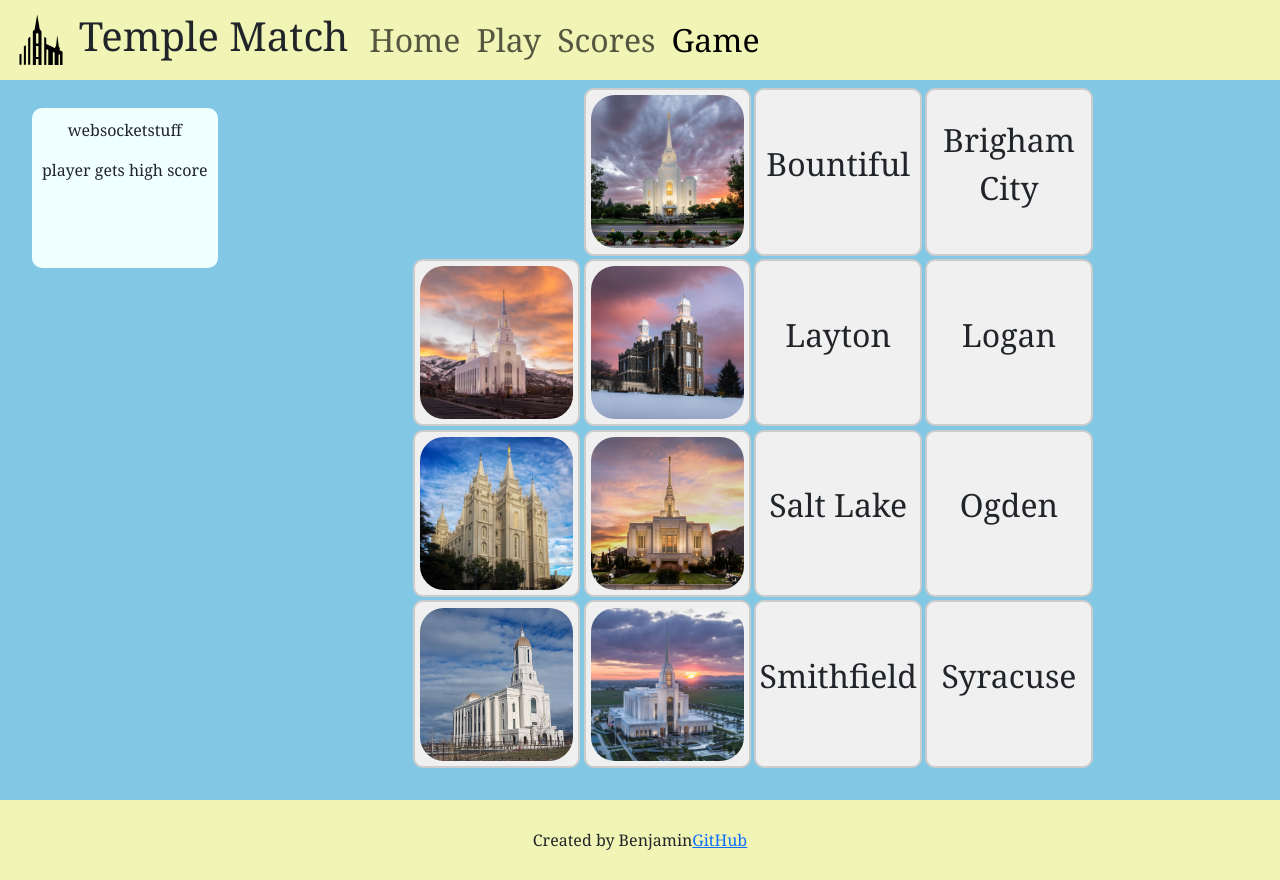
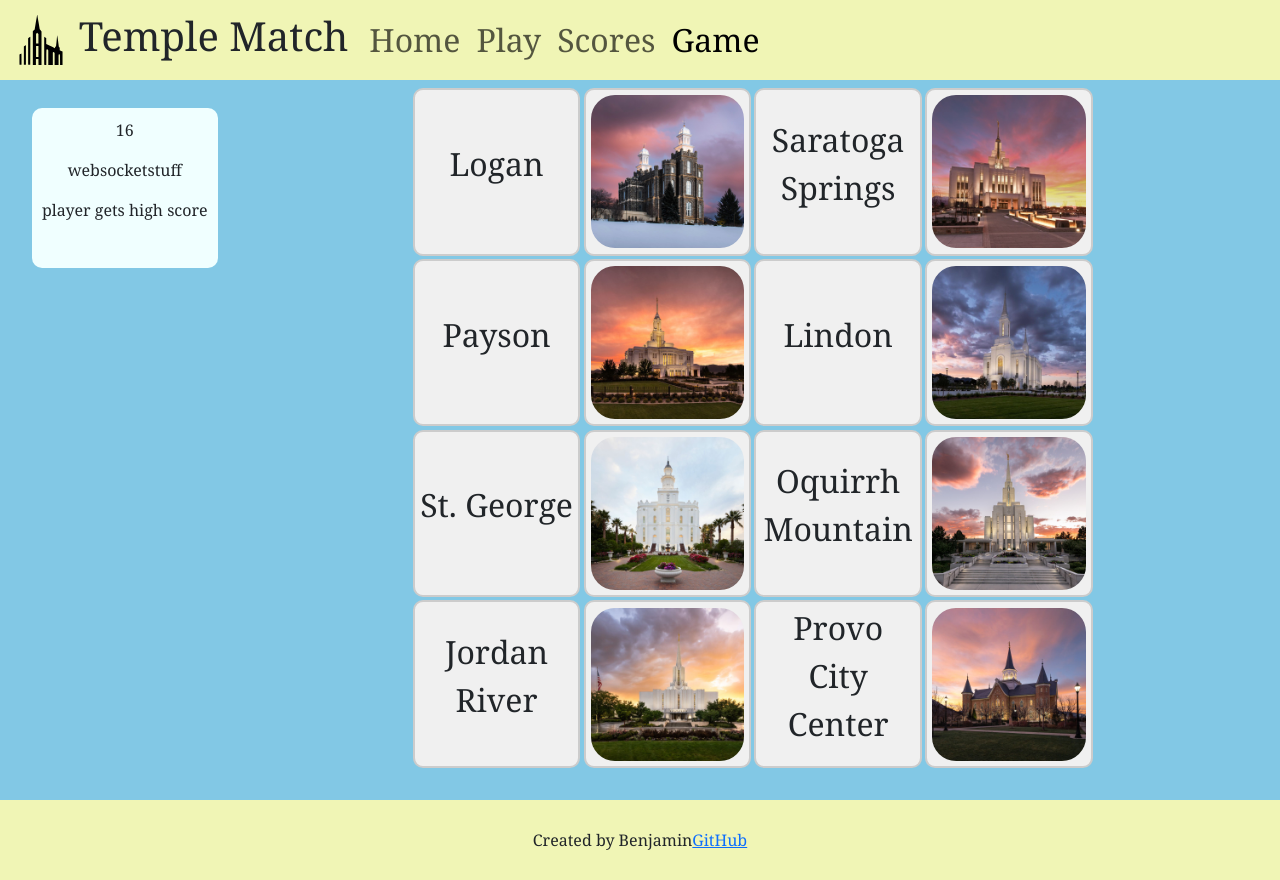
Before and after one commit to Baboonebyu/startupW2026, a React (Vite) app: page /game in a window 1280 px wide. Built offline with nearby package versions, Linux system fonts and the light colour scheme.

Commit message:
Got the random temple selected each time but Still need to shuffle the deck.

```diff
--- a/src/game/game.jsx
+++ b/src/game/game.jsx
@@ -5,30 +5,22 @@ export function Game() {
   return (
     <main className="container-fluid  text-center gameMain">
               <div className ="websocketInfo">
+                <p>{Deck.length}</p>
 <p> websocketstuff</p>
 <p>player gets high score</p>
 
 </div>
         <div className="gameBoard">
-            <div className = "card fade"> <img src="Temple photo library/bountiful.jpg" alt="bountiful" width="100%" height="100%"/></div>
-            <div className = "card"> <img src="Temple photo library/brigham city.jpg" alt="brigham city" width="100%" height="100%"/></div>
-            <div className = "card"> <p>Bountiful</p></div>
-            <div className = "card"> <p>Brigham City</p></div>
+          {Deck.map((card, index) => (
+            <div key={card.id} className="card">
+              {card.image ? (
+                <img src={card.image} alt ="Temple" width="100%" height="100%" />
+              ) : (
+                <p>{card.name}</p>
+              )}
+            </div>
+          ))}
 
-            <div className = "card"> <img src="Temple photo library/layton.jpg" alt="layton" width="100%" height="100%"/></div>
-            <div className = "card"> <img src="Temple photo library/logan.jpg" alt="logan" width="100%" height="100%"/></div>
-            <div className = "card"> <p>Layton</p></div>
-            <div className = "card"> <p>Logan</p></div>
-
-            <div className = "card"> <img src="Temple photo library/saltlake.jpg" alt="salt lake" width="100%" height="100%"/></div>
-            <div className = "card"> <img src="Temple photo library/ogden.jpg" alt="ogden" width="100%" height="100%"/></div>
-            <div className = "card"> <p>Salt Lake</p></div>
-            <div className = "card"> <p>Ogden</p></div>
-
-            <div className = "card"> <img src="Temple photo library/smithfield.jpg" alt="smithfield" width="100%" height="100%"/></div>
-            <div className = "card"> <img src="Temple photo library/syracuse.jpg" alt="syracuse" width="100%" height="100%"/></div>
-            <div className = "card"> <p>Smithfield</p></div>
-            <div className = "card"> <p>Syracuse</p></div>
 
 
 
@@ -58,17 +50,16 @@ const Temples = [
   {id : 6, name: "Ogden", image: "Temple photo library/ogden.jpg"},
   {id : 7, name: "Smithfield", image: "Temple photo library/smithfield.jpg"},
   {id : 8, name: "Syracuse", image: "Temple photo library/syracuse.jpg"},
-
   {id : 9, name: "Cedar City", image: "Temple photo library/cedar city.jpg"},
   {id : 10, name: "Draper", image: "Temple photo library/draper.jpg"},
   {id : 11, name: "Jordan River", image: "Temple photo library/jordan river.jpg"},
-  {id :12, name: "Deseret Peaks", image: "Temple photo library/deseret peaks.jpg"},
+  {id : 12, name: "Deseret Peaks", image: "Temple photo library/deseret peaks.jpg"},
   {id : 13, name: "Manti", image: "Temple photo library/manti.jpg"},
   {id : 14, name: "Monticello", image: "Temple photo library/monticello.jpg"},
   {id : 15, name: "Ephraim", image: "Temple photo library/ephraim.jpg"},
   {id : 16, name: "Payson", image: "Temple photo library/payson.jpg"},
   {id : 17, name: "Provo City Center", image: "Temple photo library/provo city center.jpg"},
-  {id : 18 , name: "Lindon", image: "Temple photo library/lindon.jpg"},
+  {id : 18, name: "Lindon", image: "Temple photo library/lindon.jpg"},
   {id : 19, name: "Mt. Timpanogos", image: "Temple photo library/mt timpanogos.jpg"},
   {id : 20, name: "Oquirrh Mountain", image: "Temple photo library/oquirrh mountain.jpg"},
   {id : 21, name: "Orem", image: "Temple photo library/orem.jpg"},
@@ -77,11 +68,22 @@ const Temples = [
   {id : 24, name: "St. George", image: "Temple photo library/st george.jpg"},
   {id : 25, name: "Vernal", image: "Temple photo library/vernal.jpg"},
   {id : 26, name: "Taylorsville", image: "Temple photo library/taylorsville.jpg"},
+]
+
+const shuffleTemples = (array) => {
+  for (let i = array.length - 1; i > 0; i--) {
+    const j = Math.floor(Math.random() * (i + 1));
+    [array[i], array[j]] = [array[j], array[i]];
+  }
+  return array;
+}
+const selectedTemples = shuffleTemples(Temples).slice(0, 8);
 
 
+const Deck = [];
 
-
-
-
-  //Add the rest of the temples here
-]
+selectedTemples.forEach(temple => {
+  Deck.push({id: temple.id, name: temple.name});
+  Deck.push({id: temple.id, image: temple.image});
+}
+);
```
Also changed, not shown: public/Temple photo library/oquirrh mountain.jpg (renamed from public/Temple photo library/oquirh mountain.jpg).
